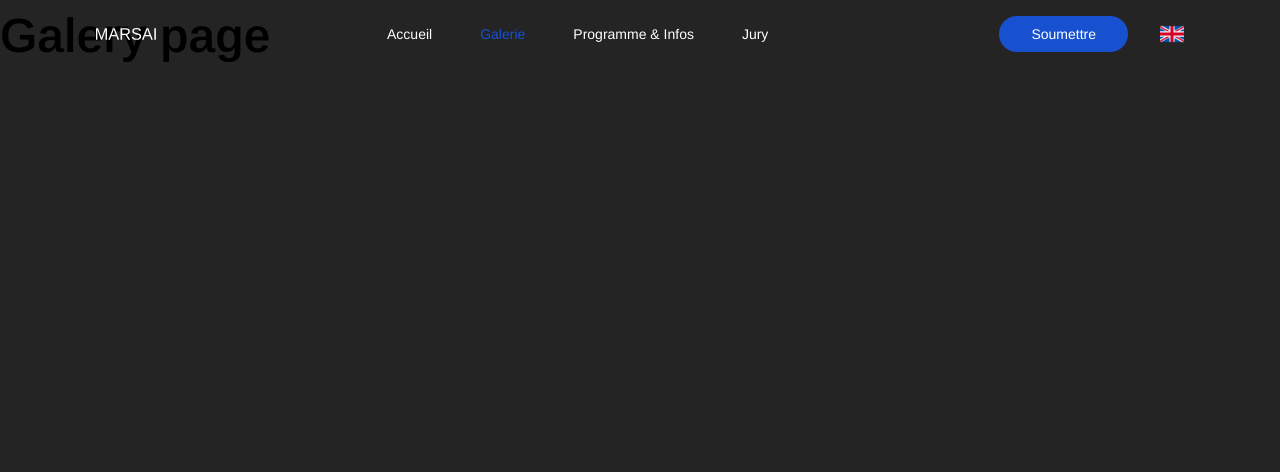
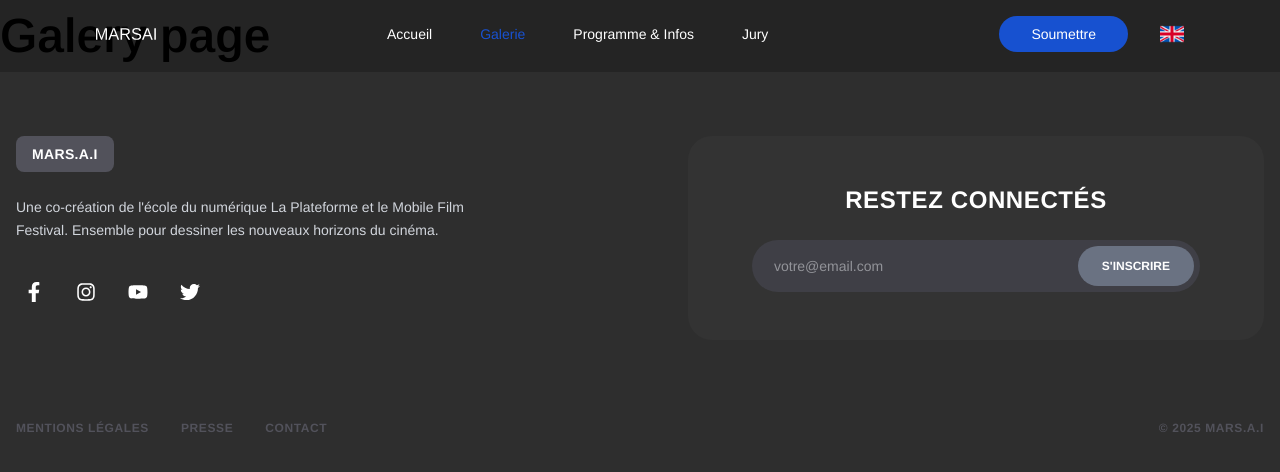
Before and after one commit to Gersho/marsai-front, a React (Vite) app: page /movies in a window 1280 px wide. Shown: the top 472 px of the page. Built offline with nearby package versions, Linux system fonts and the light colour scheme; the HTML template or start-up script is replaced by a standard one.

Commit message:
footer ok

```diff
--- a/src/App.jsx
+++ b/src/App.jsx
@@ -1,3 +1,4 @@
+import Footer from './components/Footer';
 import Navbar from './components/Navbar';
 import GaleryPage from './pages/GaleryPage';
 import HomePage from './pages/HomePage';
@@ -10,8 +11,11 @@ function App() {
       <Routes>
         <Route path="/" element={<HomePage />} />
         <Route path="/movies" element={<GaleryPage />} />
+
       </Routes>
+      <Footer/>
     </>
+
   );
 }
 
--- /dev/null
+++ b/src/components/Footer.jsx
@@ -0,0 +1,86 @@
+import { FaFacebookF, FaInstagram, FaYoutube, FaTwitter } from "react-icons/fa";
+
+ const Footer = () => {
+  return (
+    <footer className="bg-[#2E2E2E] text-white py-16 px-4">
+      {/* Conteneur principal centré */}
+      <div className="max-w-7xl mx-auto">
+
+        {/* Partie Haute : Grille 2 colonnes (Contenu gauche + Newsletter droite) */}
+        <div className="grid grid-cols-1 lg:grid-cols-2 gap-12 lg:gap-24 items-start mb-20">
+
+          {/* --- Colonne Gauche : Logo, Texte, Réseaux --- */}
+          <div className="space-y-6 text-center lg:text-left">
+            {/* Badge Logo MARS.A.I */}
+            <div className="inline-block bg-[#52525B] text-white font-bold px-4 py-2 rounded-lg text-sm tracking-wide">
+              MARS.A.I
+            </div>
+
+            {/* Paragraphe de description */}
+            <p className="text-gray-300 text-sm leading-relaxed max-w-md mx-auto lg:mx-0">
+              Une co-création de l'école du numérique La Plateforme et le Mobile Film Festival.
+              Ensemble pour dessiner les nouveaux horizons du cinéma.
+            </p>
+
+            {/* Icônes Réseaux Sociaux */}
+            <div className="flex justify-center lg:justify-start space-x-4 pt-2">
+              <a href="#" className="!text-white rounded-full p-2  hover:bg-[#1877F2] hover:border-[#1877F2] transition">
+                <FaFacebookF size={20}  />
+              </a>
+              <a href="#" className=" !text-white rounded-full p-2 hover:bg-[radial-gradient(circle_at_30%_107%,#fdf497_0%,#fdf497_5%,#fd5949_45%,#d6249f_60%,#285AEB_90%)] hover:border-transparent transition duration-300">
+                <FaInstagram size={20}  />
+              </a>
+              <a href="#" className=" !text-white rounded-full p-2 hover:bg-[#FF0000] hover:border-[#FF0000] transition">
+                <FaYoutube size={20}  />
+              </a>
+              <a href="#" className="!text-white rounded-full p-2 hover:bg-[#1DA1F2] hover:!text-white transition hover:bg-red transition">
+                <FaTwitter size={20} />
+              </a>
+            </div>
+          </div>
+
+          {/* --- Colonne Droite : Carte Newsletter --- */}
+          <div className="bg-[#333333] rounded-3xl p-8 md:p-12 text-center">
+            <h3 className="text-2xl font-bold mb-6 uppercase tracking-wide">
+              Restez connectés
+            </h3>
+
+            {/* Formulaire input + bouton combinés */}
+            <form className="bg-[#3F3F46] rounded-full p-1.5 flex items-center max-w-md mx-auto">
+              <input
+                type="email"
+                placeholder="votre@email.com"
+                className="bg-transparent text-gray-200 placeholder text-sm flex-grow px-4 outline-none w-full"
+              />
+              <button
+                type="submit"
+                className="bg-gray-500 text-white rounded-full px-6 py-3 font-bold text-xs uppercase"
+              >
+                S'inscrire
+              </button>
+            </form>
+          </div>
+
+        </div>
+
+        {/* Partie Basse : Liens et Copyright */}
+        <div className="flex flex-col md:flex-row justify-between items-center text-xs font-bold text-[#52525B] uppercase tracking-wider mt-12">
+
+          <div className="flex space-x-8 mb-4 md:mb-0">
+            <a href="#" className="hover:text-gray-300 transition">Mentions Légales</a>
+            <a href="#" className="hover:text-gray-300 transition">Presse</a>
+            <a href="#" className="hover:text-gray-300 transition">Contact</a>
+          </div>
+
+          <div>
+            © 2025 MARS.A.I
+          </div>
+
+        </div>
+      </div>
+
+    </footer>
+  );
+};
+
+export default Footer;
```
Also changed, not shown: package.json (+5 -4 lines), 1 other file (tests, documents, lock files or other folders).
